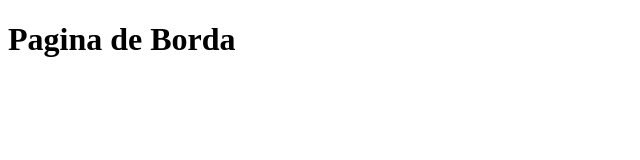
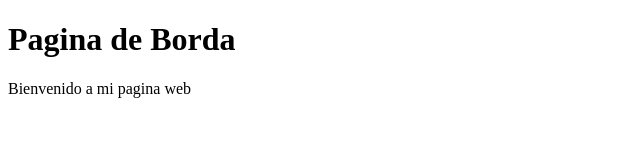
Before and after one commit to emilianobrd/PaginaBorda, a plain HTML site: page index.html in a window 1280 px wide. Shown: the whole page, without its empty margins (0-640 px from the left). Drawn offline with Linux system fonts and the light colour scheme.

Commit message:
Agregue parrafo de bienvenida

```diff
--- a/index.html
+++ b/index.html
@@ -9,5 +9,6 @@
     <h1>
         Pagina de Borda
     </h1>
+    <p>Bienvenido a mi pagina web</p>
 </body>
 </html>
```
